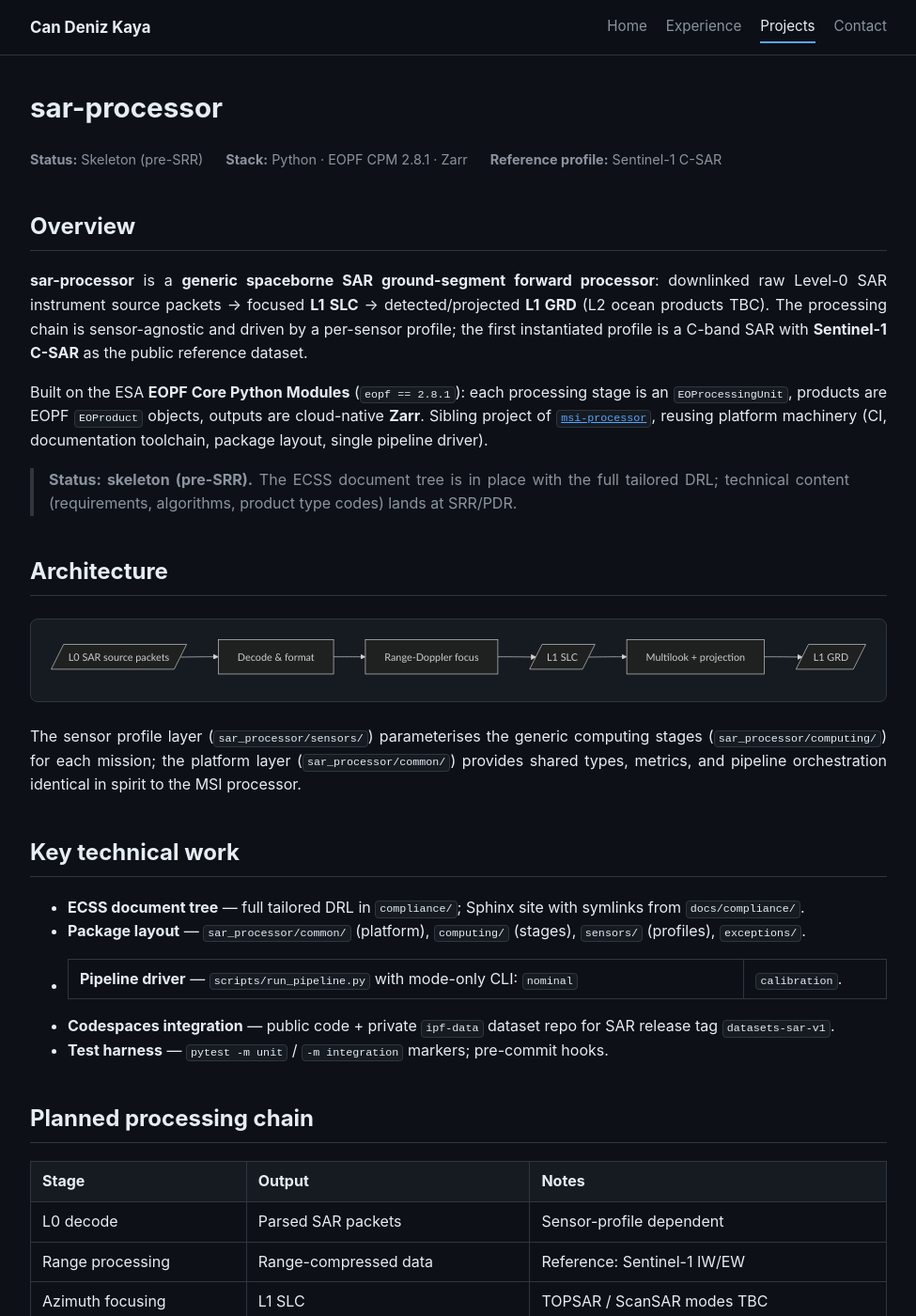
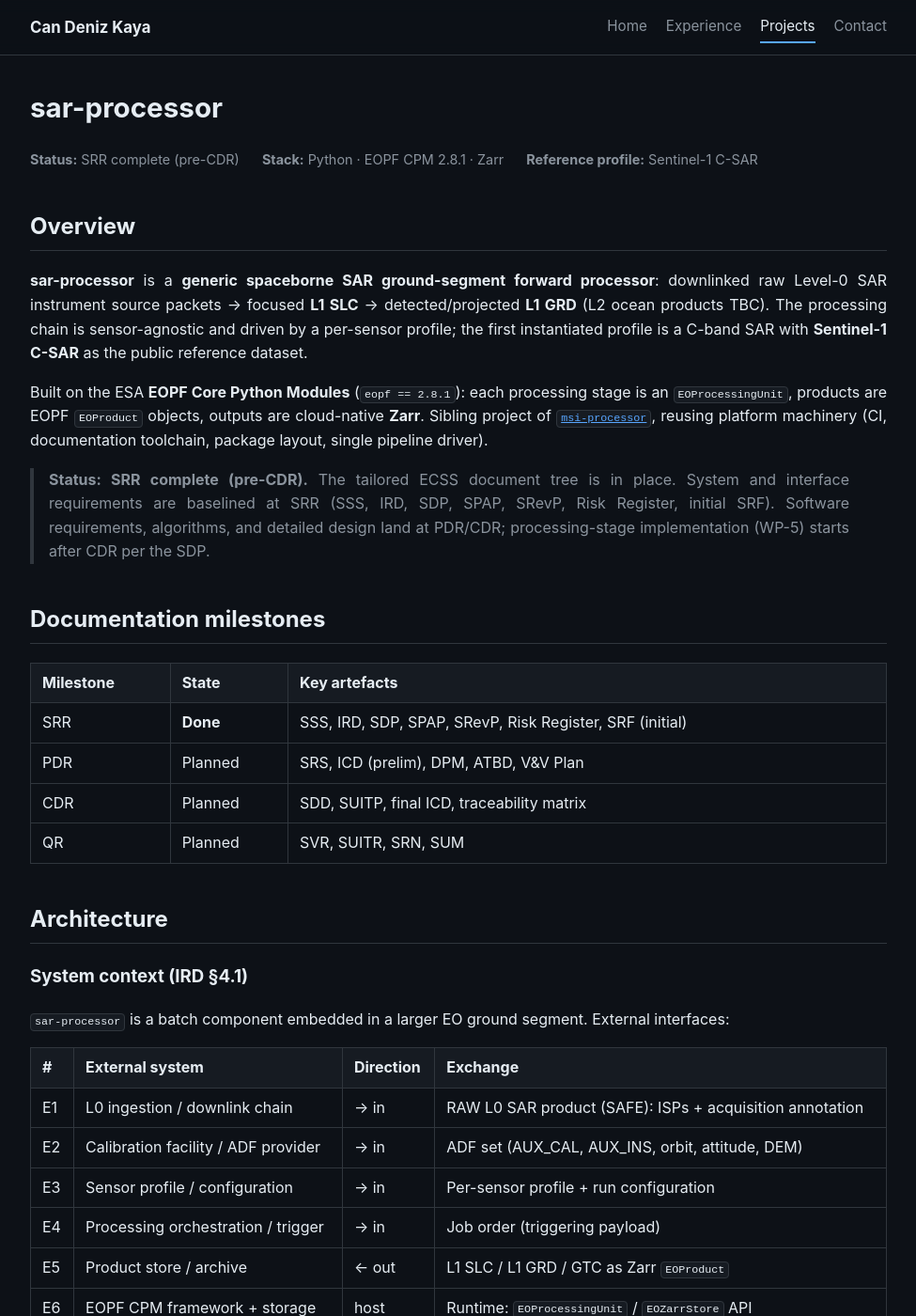
Before and after one commit to AstroCan17/AstroCan17, a Jekyll site: the page built from docs/projects/sar-processor.md, in a window 1280 px wide and 1400 px high. Shown: the whole window at 94% size, without its empty margins (152-1127 px from the left). Built offline with Jekyll 4.4.1, drawn with Linux system fonts in a browser that asks for light colours; some of the changed text lies outside the part shown.

Commit message:
Update sar-processor case study to SRR complete (pre-CDR).
Add IRD system-context architecture, documentation milestones, and
sync project card status with docs site link.

Co-authored-by: Cursor <cursoragent@cursor.com>

````diff
--- a/docs/_data/projects.yml
+++ b/docs/_data/projects.yml
@@ -34,11 +34,11 @@
 - slug: sar-processor
   title: sar-processor
   pitch: Sensor-agnostic spaceborne SAR forward processor — L0 SAR packets to L1 SLC and L1 GRD on EOPF, Sentinel-1 reference profile.
-  status: Skeleton (pre-SRR)
-  status_class: skeleton
+  status: SRR complete (pre-CDR)
+  status_class: srr-baseline
   tags: [Python, EOPF, SAR, ECSS, Sentinel-1]
   repo: https://github.com/AstroCan17/sar-processor
-  docs: null
+  docs: https://astrocan17.github.io/sar-processor/
   image: null
   featured: true
 
--- a/docs/_layouts/default.html
+++ b/docs/_layouts/default.html
@@ -248,6 +248,7 @@
     .status-completed { background: #1f6feb; color: #fff; }
     .status-ci-green { background: #1f6feb; color: #fff; }
     .status-skeleton { background: #6e7681; color: #fff; }
+    .status-srr-baseline { background: #9e6a03; color: #fff; }
     .status-ecosystem { background: #8957e5; color: #fff; }
     .tag-list {
       display: flex;
--- a/docs/projects/sar-processor.md
+++ b/docs/projects/sar-processor.md
@@ -7,7 +7,7 @@ description: Sensor-agnostic spaceborne SAR ground-segment forward processor on
 # sar-processor
 
 <div class="case-study-meta">
-  <span><strong>Status:</strong> Skeleton (pre-SRR)</span>
+  <span><strong>Status:</strong> SRR complete (pre-CDR)</span>
   <span><strong>Stack:</strong> Python · EOPF CPM 2.8.1 · Zarr</span>
   <span><strong>Reference profile:</strong> Sentinel-1 C-SAR</span>
 </div>
@@ -18,28 +18,59 @@ description: Sensor-agnostic spaceborne SAR ground-segment forward processor on
 
 Built on the ESA **EOPF Core Python Modules** (`eopf == 2.8.1`): each processing stage is an `EOProcessingUnit`, products are EOPF `EOProduct` objects, outputs are cloud-native **Zarr**. Sibling project of [`msi-processor`](https://github.com/AstroCan17/msi-processor), reusing platform machinery (CI, documentation toolchain, package layout, single pipeline driver).
 
-> **Status: skeleton (pre-SRR).** The ECSS document tree is in place with the full tailored DRL; technical content (requirements, algorithms, product type codes) lands at SRR/PDR.
+> **Status: SRR complete (pre-CDR).** The tailored ECSS document tree is in place. System and interface requirements are baselined at SRR (SSS, IRD, SDP, SPAP, SRevP, Risk Register, initial SRF). Software requirements, algorithms, and detailed design land at PDR/CDR; processing-stage implementation (WP-5) starts after CDR per the SDP.
+
+## Documentation milestones
+
+| Milestone | State | Key artefacts |
+|-----------|-------|---------------|
+| SRR | **Done** | SSS, IRD, SDP, SPAP, SRevP, Risk Register, SRF (initial) |
+| PDR | Planned | SRS, ICD (prelim), DPM, ATBD, V&V Plan |
+| CDR | Planned | SDD, SUITP, final ICD, traceability matrix |
+| QR | Planned | SVR, SUITR, SRN, SUM |
 
 ## Architecture
 
+### System context (IRD §4.1)
+
+`sar-processor` is a batch component embedded in a larger EO ground segment. External interfaces:
+
+| # | External system | Direction | Exchange |
+|---|-----------------|-----------|----------|
+| E1 | L0 ingestion / downlink chain | → in | RAW L0 SAR product (SAFE): ISPs + acquisition annotation |
+| E2 | Calibration facility / ADF provider | → in | ADF set (AUX_CAL, AUX_INS, orbit, attitude, DEM) |
+| E3 | Sensor profile / configuration | → in | Per-sensor profile + run configuration |
+| E4 | Processing orchestration / trigger | → in | Job order (triggering payload) |
+| E5 | Product store / archive | ← out | L1 SLC / L1 GRD / GTC as Zarr `EOProduct` |
+| E6 | EOPF CPM framework + storage | host | Runtime: `EOProcessingUnit` / `EOZarrStore` API |
+
 ```mermaid
 flowchart LR
-    L0[/"L0 SAR source packets"/] --> Decode[Decode & format]
-    Decode --> Focus[Range-Doppler focus]
-    Focus --> SLC[/"L1 SLC"/]
-    SLC --> GRD[Multilook + projection]
-    GRD --> GRDout[/"L1 GRD"/]
+  E1[E1 L0 downlink<br/>SAFE: ISPs + annotation] -->|RAW L0 product| SAR[sar-processor<br/>chain of EOPF CPM PUs]
+  E2[E2 Calibration facility / ADF<br/>AUX_CAL/INS/PP1/orbit/attitude/DEM] -->|ADF set by URI| SAR
+  E3[E3 Sensor profile / config] -->|profile id + version| SAR
+  E4[E4 Orchestration / trigger] -->|triggering payload JSON| SAR
+  SAR -->|SLC / GRD / GTC Zarr EOProduct| E5[E5 Product store / archive]
+  SAR -. runs within .- E6[E6 EOPF CPM + EOZarrStore]
 ```
 
-The sensor profile layer (`sar_processor/sensors/`) parameterises the generic computing stages (`sar_processor/computing/`) for each mission; the platform layer (`sar_processor/common/`) provides shared types, metrics, and pipeline orchestration identical in spirit to the MSI processor.
+### Software layers (SDD §4.1)
+
+Three layers mirror the `msi-processor` precedent and the `sar_processor/` package skeleton:
+
+- **C-COMMON** (`sar_processor/common/`) — platform layer: CPM-free shared types and QA metrics.
+- **C-PU-\*** (`sar_processor/computing/<stage>/`) — one component per processing stage; each stage = `core.py` (pure numpy algorithm) + `unit.py` (EOPF `EOProcessingUnit` wrapper).
+- **C-SENSORS** (`sar_processor/sensors/`) — sensor adaptation: per-sensor profile loading; no instrument constants hardcoded in code.
+
+Current code under these paths is **scaffold placeholders** until WP-5 (post-CDR).
 
 ## Key technical work
 
-- **ECSS document tree** — full tailored DRL in `compliance/`; Sphinx site with symlinks from `docs/compliance/`.
-- **Package layout** — `sar_processor/common/` (platform), `computing/` (stages), `sensors/` (profiles), `exceptions/`.
+- **SRR-baselined ECSS documents** — SSS, IRD, SDP, SPAP, SRevP, Risk Register, initial SRF in `compliance/drd/`.
+- **Package layout** — `sar_processor/common/`, `computing/`, `sensors/`, `exceptions/` (target layout; scaffold until CDR).
 - **Pipeline driver** — `scripts/run_pipeline.py` with mode-only CLI: `nominal` | `calibration`.
-- **Codespaces integration** — public code + private `ipf-data` dataset repo for SAR release tag `datasets-sar-v1`.
-- **Test harness** — `pytest -m unit` / `-m integration` markers; pre-commit hooks.
+- **CI & docs** — GitHub Actions on push/PR; GitHub Pages docs at [astrocan17.github.io/sar-processor](https://astrocan17.github.io/sar-processor/).
+- **Codespaces** — public code + private `ipf-data` dataset (`datasets-sar-v1`); `make data-sync` for local refresh.
 
 ## Planned processing chain
 
@@ -54,7 +85,10 @@ The sensor profile layer (`sar_processor/sensors/`) parameterises the generic co
 ## Links
 
 - [GitHub repository](https://github.com/AstroCan17/sar-processor)
+- [Documentation site](https://astrocan17.github.io/sar-processor/)
 - [Software Development Plan](https://github.com/AstroCan17/sar-processor/blob/main/compliance/software-development-plan.md)
+- [SSS (system requirements)](https://github.com/AstroCan17/sar-processor/blob/main/compliance/drd/sss-software-system-specification.md)
+- [IRD (interface requirements)](https://github.com/AstroCan17/sar-processor/blob/main/compliance/drd/ird-interface-requirements.md)
 - [msi-processor (sibling)]({{ site.baseurl }}/projects/msi-processor.html)
 
 [← All projects]({{ site.baseurl }}/projects/)
````
